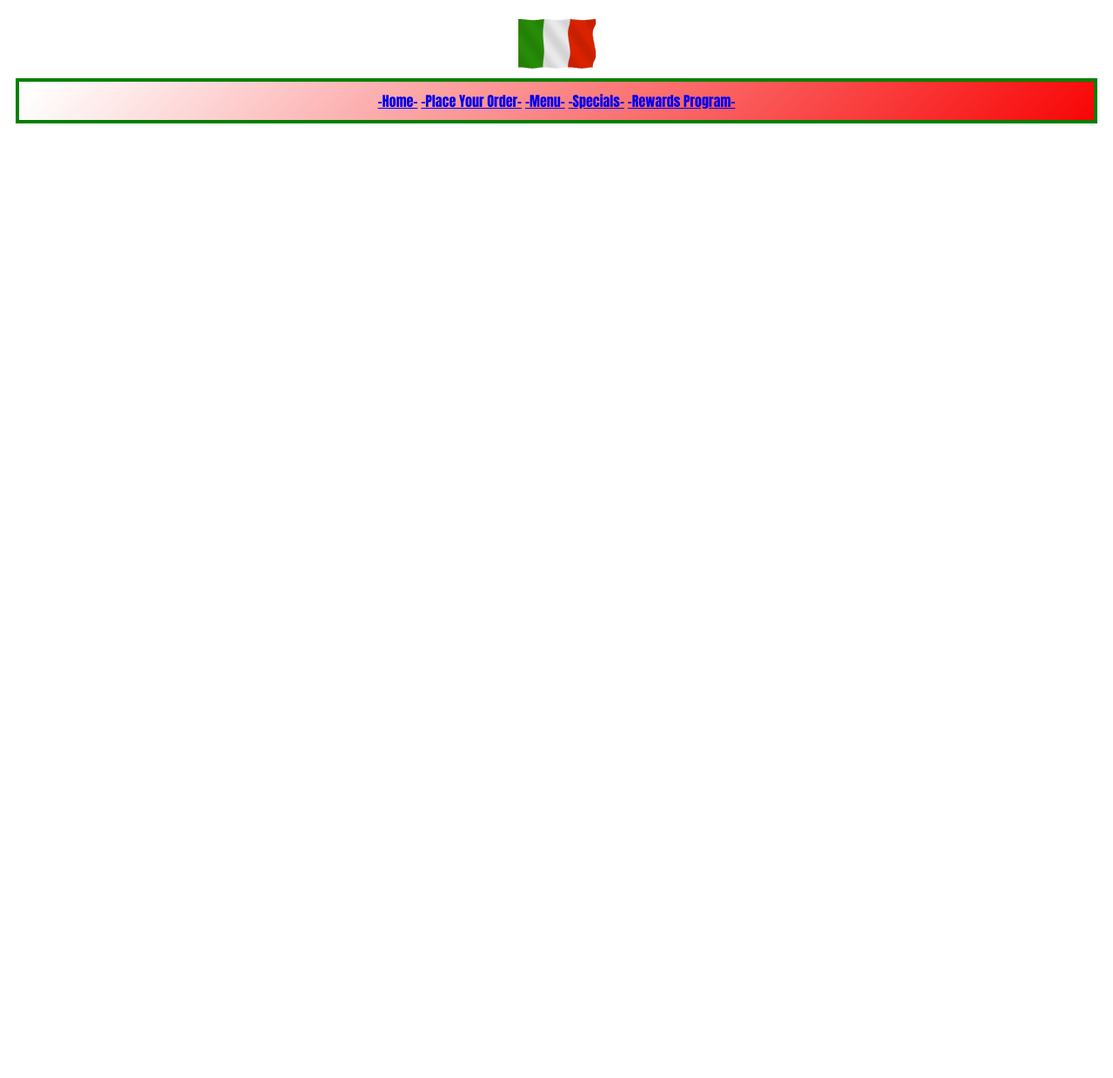
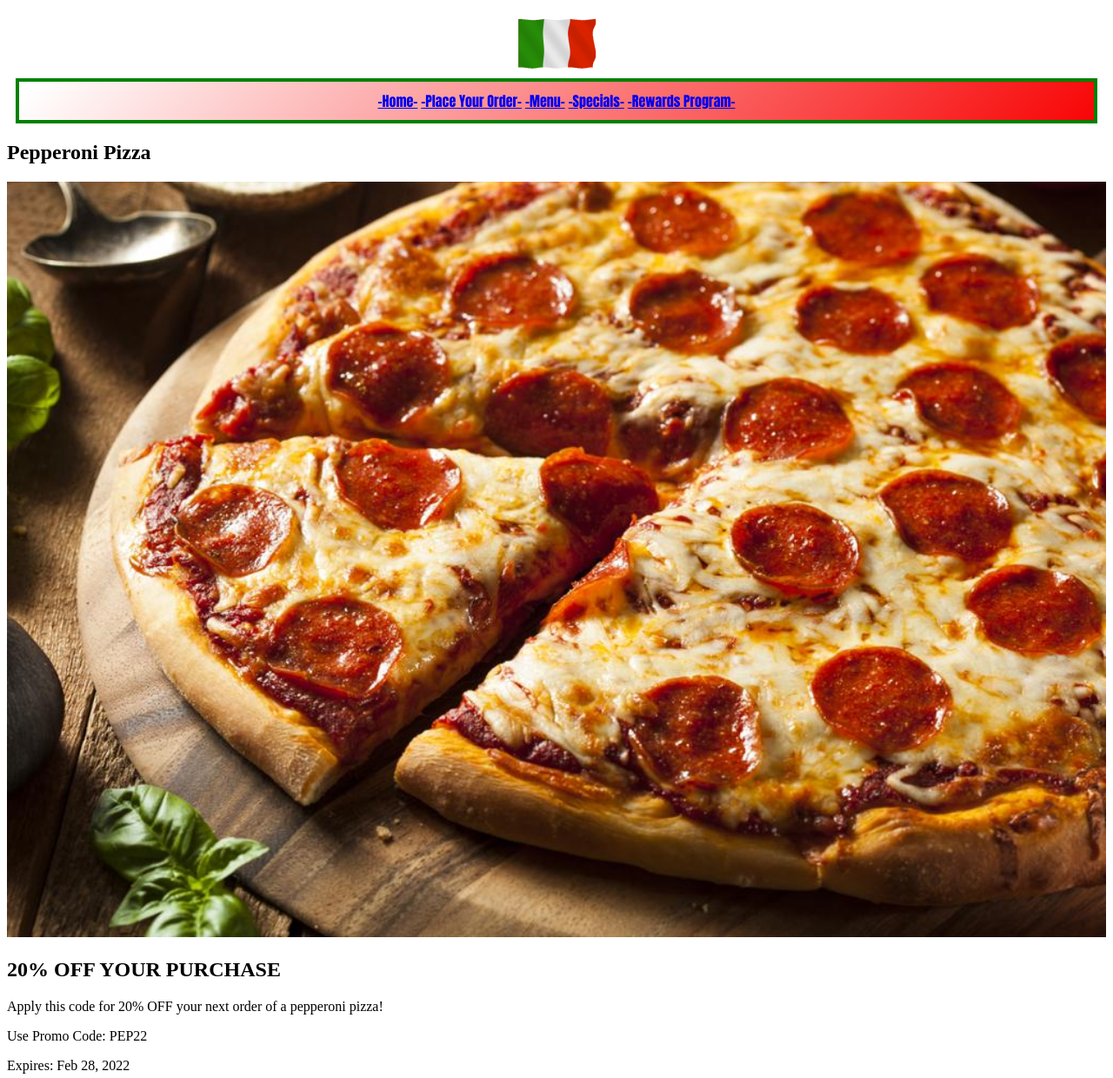
Before and after one commit to qclopreato/Pizza-Website, a plain HTML site: page Pizza/specials.html in a window 1280 px wide. Shown: the part 60-1300 px from the top of the page at 87% size. Before the commit the page ends 800 px from the top, so only its background shows below. Drawn offline with Linux system fonts and the light colour scheme.

Commit message:
Update specials.html

```diff
--- a/Pizza/specials.html
+++ b/Pizza/specials.html
@@ -22,7 +22,20 @@
                 <li class="inlinePages"><a href="rewards.html">-Rewards Program-</a></li>
             </ul>
         </nav>
-        <form>
+        <div class="coupon">
+            <div class="container">
+              <h2 class="coupontitle">Pepperoni Pizza</h2>
+            </div>
+            <img src="pix/pep-pizza.jpg" alt="Pepperoni Pizza" style="width:100%;">
+            <div class="container" style="background-color:white">
+              <h2 class="couponabout"><strong>20% OFF YOUR PURCHASE</strong></h2>
+              <p class="couponabout">Apply this code for 20% OFF your next order of a pepperoni pizza!</p>
+            </div>
+            <div class="container">
+              <p>Use Promo Code: <span class="promo">PEP22</span></p>
+              <p class="expire">Expires: Feb 28, 2022</p>
+            </div>
+          </div>
     </main>
     <footer>
     </footer>
```
